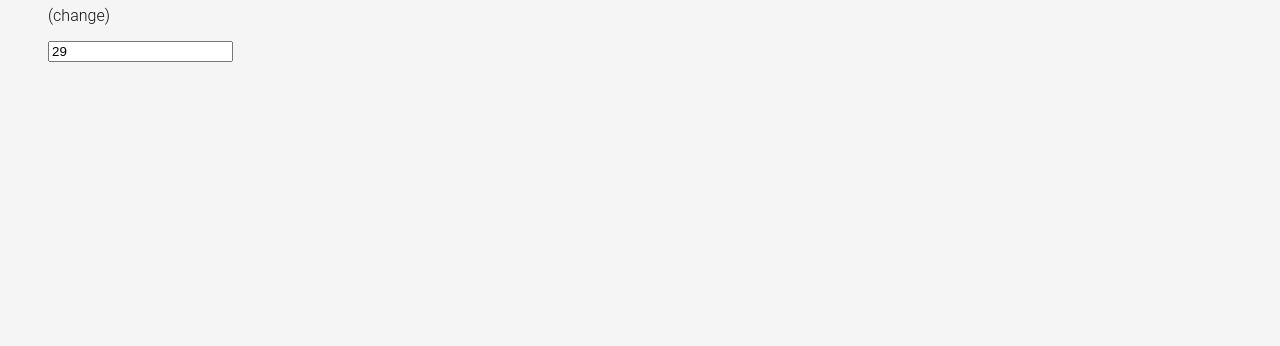
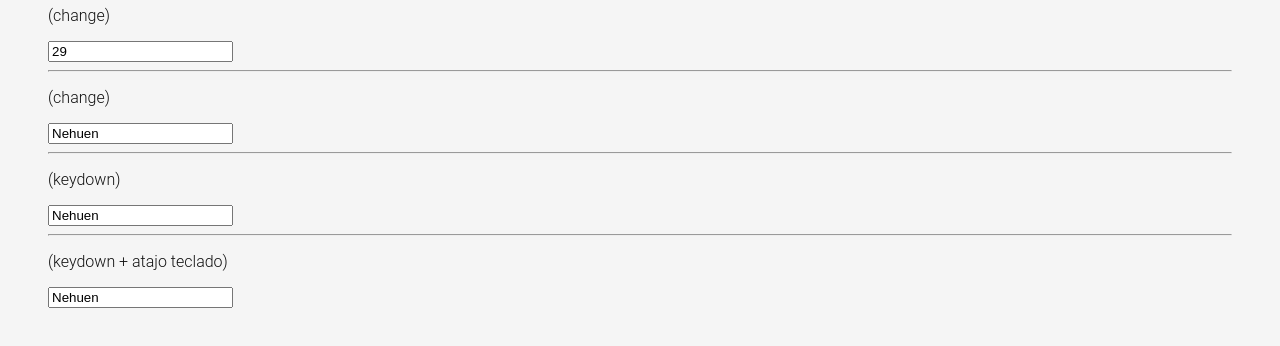
Before and after one commit to MNATorres/cursoAngular, an Angular app: page /labs in a window 1280 px wide. Shown: the part 1209-1555 px from the top of the page. Before the commit the page ends 1319 px from the top, so only its background shows below. Built offline with nearby package versions, Linux system fonts and the light colour scheme.

Commit message:
keydown + atajo, event

```diff
--- a/src/app/pages/labs/labs.component.html
+++ b/src/app/pages/labs/labs.component.html
@@ -27,4 +27,13 @@
 <button (dblclick)="clickHandler()" >double me</button>
 <p>(change)</p>
 <input type="number" [value]="person.age" (change)="changeHandler($event)" />
+<hr/>
+<p>(change)</p>
+<input type="text" [value]="person.name" (change)="changeHandler($event)" />
+<hr/>
+<p>(keydown)</p>
+<input type="text" [value]="person.name" (keydown)="keydownHandler($event)" />
+<hr/>
+<p>(keydown + atajo teclado)</p>
+<input type="text" [value]="person.name" (keydown.shift.t)="clickHandler()" />
 </div>
--- a/src/app/pages/labs/labs.component.ts
+++ b/src/app/pages/labs/labs.component.ts
@@ -30,4 +30,9 @@
   changeHandler(event:Event) {
     console.log(event)
   }
+
+  keydownHandler(event: KeyboardEvent) {
+    const input = event.target as HTMLInputElement
+    console.log(input.value)
+  }
 }
```
